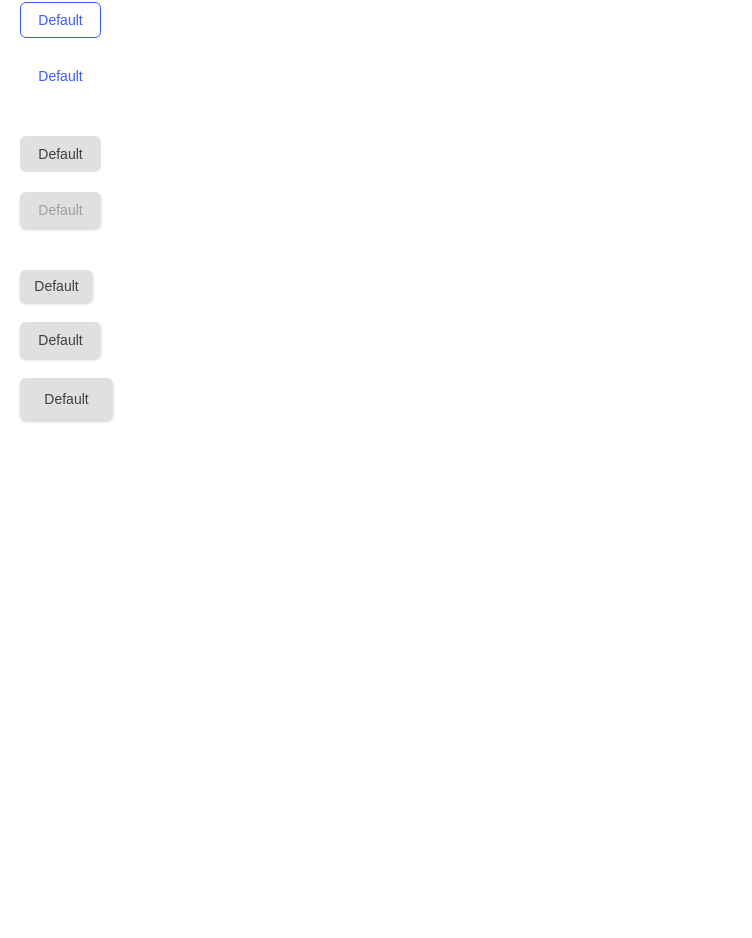
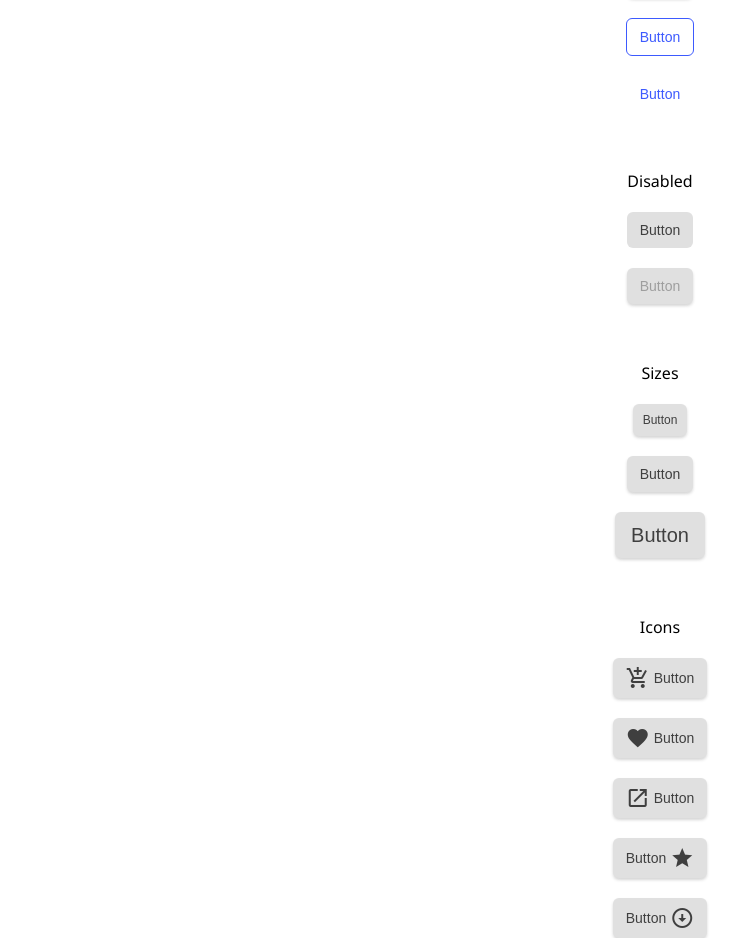
Before and after one commit to lisapnct/button-component-master, a React (Create React App) app: page / in a window 1280 px wide. Shown: the part 169-1107 px from the top of the page, without its empty margins (0-752 px from the left). Before the commit the page ends 800 px from the top, so only its background shows below. Built offline with nearby package versions, Linux system fonts and the light colour scheme.

Commit message:
add an icon on the right or left done

```diff
--- a/public/index.html
+++ b/public/index.html
@@ -10,6 +10,10 @@
       content="Web site created using create-react-app"
     />
     <link rel="apple-touch-icon" href="%PUBLIC_URL%/logo192.png" />
+    <link
+      href="https://fonts.googleapis.com/icon?family=Material+Icons"
+      rel="stylesheet"
+    />
     <!--
       manifest.json provides metadata used when your web app is installed on a
       user's mobile device or desktop. See https://developers.google.com/web/fundamentals/web-app-manifest/
--- a/src/App.css
+++ b/src/App.css
@@ -2,11 +2,23 @@
 
 .App {
   margin: 20px;
-  display: flex;
-  flex-direction: column;
   font-family: "Noto Sans", sans-serif;
+  height: 100vh;
+  width: 100%;
+  flex-wrap: wrap;
 }
 
 .App *:not(:last-child) {
   margin-bottom: 20px;
 }
+
+.App h2 {
+  text-align: center;
+}
+
+.buttons {
+  display: flex;
+  flex-direction: column;
+  align-items: center;
+  flex-wrap: wrap;
+}
--- a/src/App.js
+++ b/src/App.js
@@ -5,17 +5,28 @@ function App() {
   return (
     <div className="App">
       <h2>Reusable button component</h2>
-      <br/>
+      <div className="buttons">
+        <p>Variants</p>
         <Button />
         <Button variant="outline" />
         <Button variant="text" />
-      <br/>
+        <br />
+        <p>Disabled</p>
         <Button disableShadow />
         <Button disabled />
-      <br/>
+        <br />
+        <p>Sizes</p>
         <Button size="sm" />
         <Button />
         <Button size="lg" />
+        <br />
+        <p>Icons</p>
+        <Button start_icon="add_shopping_cart" />
+        <Button start_icon="favorite" />
+        <Button start_icon="launch" />
+        <Button end_icon="grade" />
+        <Button end_icon="arrow_circle_down" />
+      </div>
     </div>
   );
 }
--- a/src/components/Button.jsx
+++ b/src/components/Button.jsx
@@ -9,7 +9,21 @@ const Button = (props) => {
 
   const buttonStyle = `button ${variant} ${shadow} ${disabled} ${size}`;
 
-  return <button className={buttonStyle}>Default</button>;
+  return (
+    <button className={buttonStyle}>
+      {props.start_icon && (
+        <i className="material-icons" id="start_icon">
+          {props.start_icon}
+        </i>
+      )}
+      Button
+      {props.end_icon && (
+        <i className="material-icons" id="end_icon">
+          {props.end_icon}
+        </i>
+      )}
+    </button>
+  );
 };
 
 export default Button;
--- a/src/stylesheets/buttons.css
+++ b/src/stylesheets/buttons.css
@@ -1,13 +1,23 @@
 .button {
-  width: 81px;
-  height: 36px;
   border-radius: 6px;
   font-weight: 500;
   font-size: 14px;
   line-height: 20px;
+  padding: 8px 13px;
   text-align: center;
   border: none;
   cursor: pointer;
+  display: flex;
+  align-items: center;
+  justify-content: center;
+}
+
+#start_icon {
+  margin-right: 4px;
+}
+
+#end_icon {
+  margin-left: 4px;
 }
 
 .default {
@@ -37,11 +47,19 @@
 }
 
 .sm {
-  width: 73px;
-  height: 32px;
+  font-size: 12px;
+  padding: 6px 10px;
+}
+
+.sm .material-icons {
+  font-size: 18px;
 }
 
 .lg {
-  width: 93px;
-  height: 42px;
+  font-size: 1.25rem;
+  padding: 13px 16px;
 }
+
+.lg .material-icons {
+  font-size: 1.8rem;
+}
```
Lines whose indentation alone changed are shown as unchanged.
